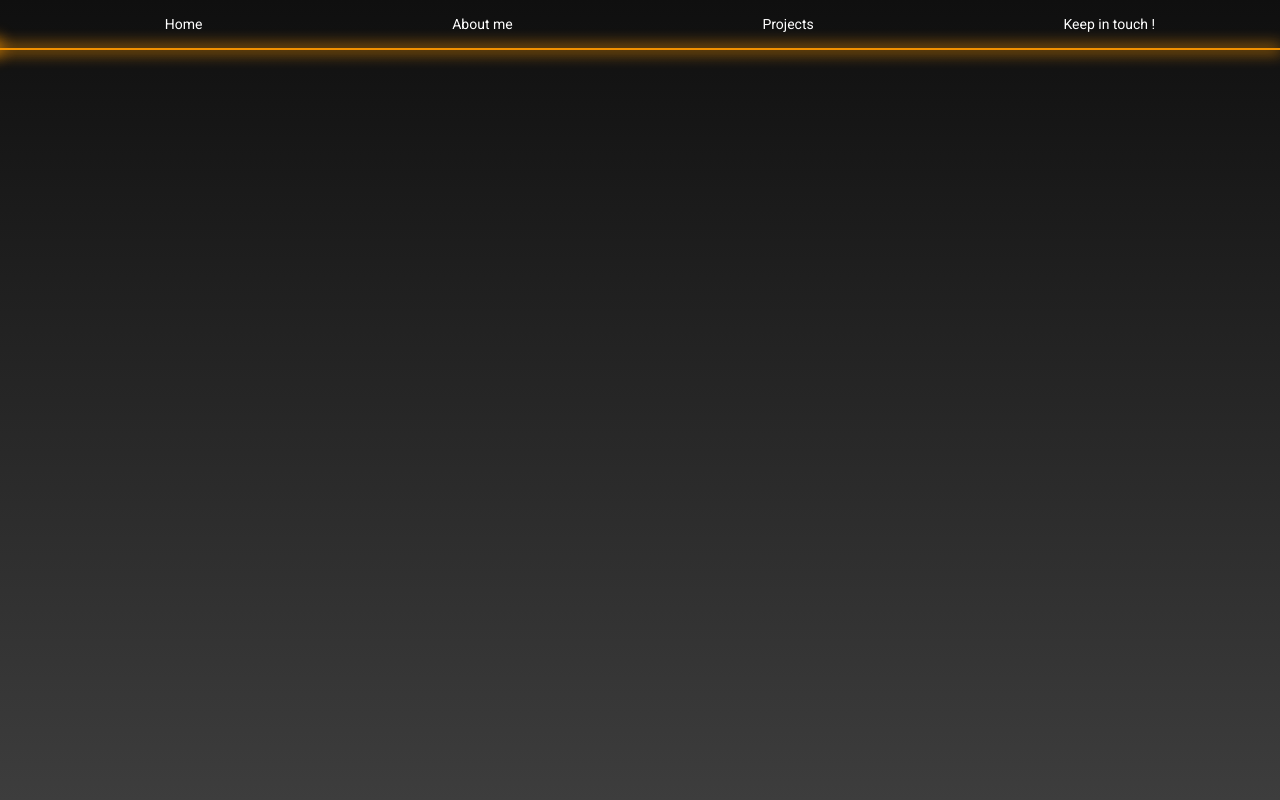
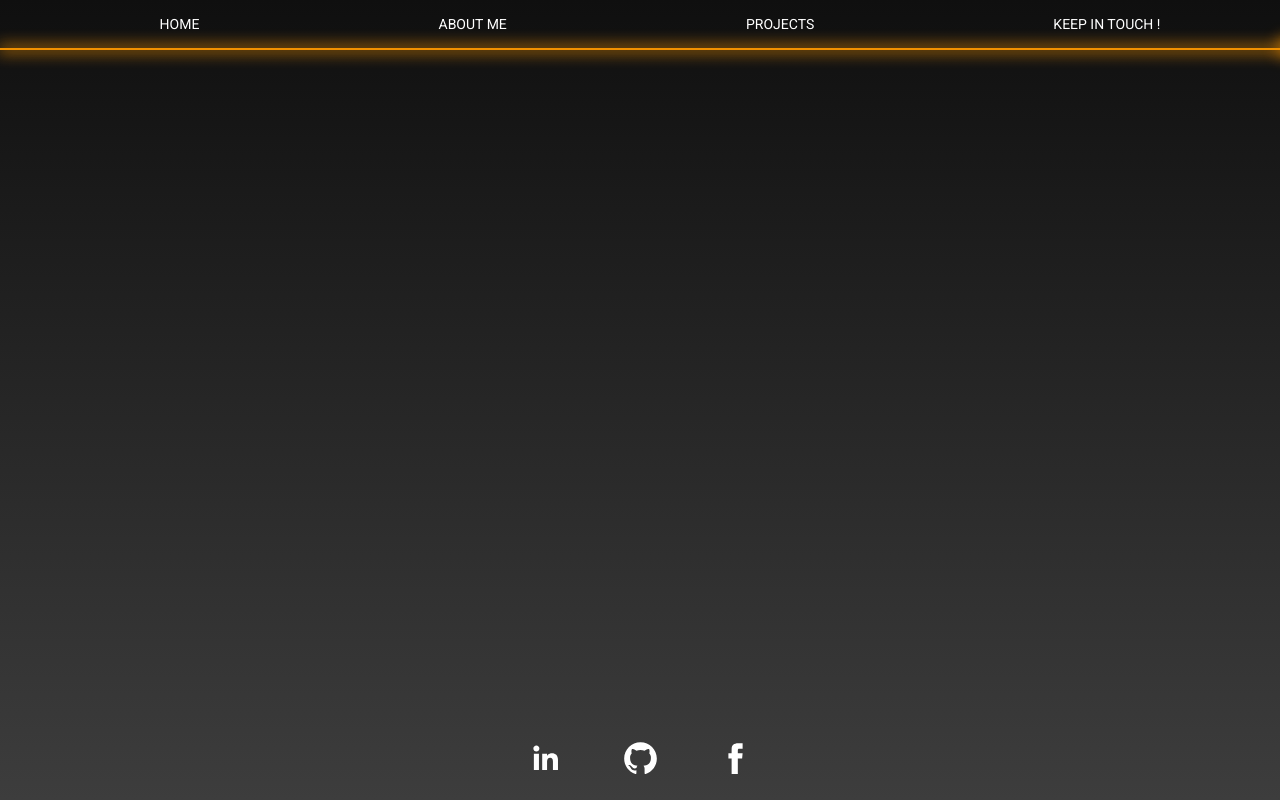
Before and after one commit to Rodrigocambraia14/personal-portfolio, an Angular app: page / in a window 1280 px wide. Built offline with nearby package versions, Linux system fonts and the light colour scheme.

Commit message:
criação do footer

```diff
--- a/src/app/app.component.html
+++ b/src/app/app.component.html
@@ -15,7 +15,7 @@
     </div>
 
     <div class="typewriter-4">
-      <h1  >Fun fact : I love Guinea pigs ! <img src="../assets/guinea-pig.png" alt="Guinea pig"     ></h1>
+      <h1  >Fun fact : I love Guinea pigs ! <img class="guinea-pig" src="../assets/guinea-pig.png" alt="Guinea pig" cdkDrag ></h1>
     </div>
   </div>
 
@@ -41,3 +41,6 @@
   </div>
 
 </div>
+
+
+<app-footer></app-footer>
--- a/src/app/app.component.scss
+++ b/src/app/app.component.scss
@@ -1,4 +1,3 @@
-
 .container {
     display: flex;
     flex-direction: row;
@@ -12,8 +11,6 @@
 
     }
 }
-
-
 
 .typewriter{
     margin-top: 80px;
@@ -89,6 +86,11 @@
             background: transparent;
         }
     }
+}
+
+.guinea-pig:hover {
+	cursor:  grab;
+	transform: scale(1.1);
 }
 
 
--- a/src/app/app.component.ts
+++ b/src/app/app.component.ts
@@ -32,6 +32,7 @@ export class AppComponent implements OnInit{
       return;
     }
 
+    setTimeout( () => {
       const a = document.createElement('a')
     a.href = url
     a.download = url.split('/').pop()
@@ -39,5 +40,7 @@ export class AppComponent implements OnInit{
     a.click()
     document.body.removeChild(a)
     this.downloaded = true;
+  }, 2900 );
+
   }
 }
--- a/src/app/app.module.ts
+++ b/src/app/app.module.ts
@@ -6,6 +6,7 @@ import { AppComponent } from './app.component';
 import { BrowserAnimationsModule } from '@angular/platform-browser/animations';
 import { HeaderComponent } from './layout/header/header.component';
 import { FooterComponent } from './layout/header/footer/footer.component';
+import {DragDropModule} from '@angular/cdk/drag-drop';
 
 @NgModule({
   declarations: [
@@ -16,6 +17,7 @@ import { FooterComponent } from './layout/header/footer/footer.component';
   imports: [
     BrowserModule,
     AppRoutingModule,
+    DragDropModule,
     BrowserAnimationsModule
   ],
   providers: [],
--- a/src/app/layout/header/footer/footer.component.html
+++ b/src/app/layout/header/footer/footer.component.html
@@ -0,0 +1,11 @@
+<div class="footer">
+    <ul>
+        <li><a href="https://www.linkedin.com/in/rodrigo-gonçalves-cambraia-soares-36b114203/" class="icon-17 linkedin" target="_blank" title="LinkedIn"><svg viewBox="0 0 512 512"><path  d="M186.4 142.4c0 19-15.3 34.5-34.2 34.5 -18.9 0-34.2-15.4-34.2-34.5 0-19 15.3-34.5 34.2-34.5C171.1 107.9 186.4 123.4 186.4 142.4zM181.4 201.3h-57.8V388.1h57.8V201.3zM273.8 201.3h-55.4V388.1h55.4c0 0 0-69.3 0-98 0-26.3 12.1-41.9 35.2-41.9 21.3 0 31.5 15 31.5 41.9 0 26.9 0 98 0 98h57.5c0 0 0-68.2 0-118.3 0-50-28.3-74.2-68-74.2 -39.6 0-56.3 30.9-56.3 30.9v-25.2H273.8z"/></svg><!--[if lt IE 9]><em>LinkedIn</em><![endif]--></a></li>
+
+
+        <li style="margin:0 50px;"><a href="github.com/rodrigocambraia14" target="_blank" class="icon-13 github" title="GitHub"><svg viewBox="0 0 512 512"><path  d="M256 70.7c-102.6 0-185.9 83.2-185.9 185.9 0 82.1 53.3 151.8 127.1 176.4 9.3 1.7 12.3-4 12.3-8.9V389.4c-51.7 11.3-62.5-21.9-62.5-21.9 -8.4-21.5-20.6-27.2-20.6-27.2 -16.9-11.5 1.3-11.3 1.3-11.3 18.7 1.3 28.5 19.2 28.5 19.2 16.6 28.4 43.5 20.2 54.1 15.4 1.7-12 6.5-20.2 11.8-24.9 -41.3-4.7-84.7-20.6-84.7-91.9 0-20.3 7.3-36.9 19.2-49.9 -1.9-4.7-8.3-23.6 1.8-49.2 0 0 15.6-5 51.1 19.1 14.8-4.1 30.7-6.2 46.5-6.3 15.8 0.1 31.7 2.1 46.6 6.3 35.5-24 51.1-19.1 51.1-19.1 10.1 25.6 3.8 44.5 1.8 49.2 11.9 13 19.1 29.6 19.1 49.9 0 71.4-43.5 87.1-84.9 91.7 6.7 5.8 12.8 17.1 12.8 34.4 0 24.9 0 44.9 0 51 0 4.9 3 10.7 12.4 8.9 73.8-24.6 127-94.3 127-176.4C441.9 153.9 358.6 70.7 256 70.7z"/></svg><!--[if lt IE 9]><em>GitHub</em><![endif]--></a></li>
+
+
+        <li><a href="https://www.facebook.com/rodrigo.cambraia.37/" target="_blank" class="icon-10 facebook" title="Facebook"><svg viewBox="0 0 512 512"><path   d="M211.9 197.4h-36.7v59.9h36.7V433.1h70.5V256.5h49.2l5.2-59.1h-54.4c0 0 0-22.1 0-33.7 0-13.9 2.8-19.5 16.3-19.5 10.9 0 38.2 0 38.2 0V82.9c0 0-40.2 0-48.8 0 -52.5 0-76.1 23.1-76.1 67.3C211.9 188.8 211.9 197.4 211.9 197.4z"/></svg><!--[if lt IE 9]><em>Facebook</em><![endif]--></a></li>
+    </ul>
+</div>
--- a/src/app/layout/header/footer/footer.component.scss
+++ b/src/app/layout/header/footer/footer.component.scss
@@ -0,0 +1,38 @@
+.footer{
+
+    position: fixed;
+    bottom: 0;
+    display: flex;
+    width: 100%;
+    justify-content: center;
+    align-items: center;
+    align-content: center;
+
+    ul {
+        list-style: none;
+        padding: 0;
+
+        li {
+            display: inline-block;
+
+            svg {
+                width: 45px;
+                transition: .2s;
+
+                path {
+                    fill: white;
+                }
+              }
+
+            svg:hover {
+                border-bottom: 1px solid #f19101;
+                transform: scale(1.2);
+
+                path {
+                    fill: #f19101;
+                }
+
+              }
+        }
+    }
+}
--- a/src/app/layout/header/footer/footer.component.ts
+++ b/src/app/layout/header/footer/footer.component.ts
@@ -1,7 +1,7 @@
 import { Component } from '@angular/core';
 
 @Component({
-  selector: 'footer',
+  selector: 'app-footer',
   templateUrl: './footer.component.html',
   styleUrls: ['./footer.component.scss']
 })
--- a/src/app/layout/header/header.component.html
+++ b/src/app/layout/header/header.component.html
@@ -1,9 +1,9 @@
 <div class="header">
     <ul>
-        <li>Home</li>
-        <li>About me</li>
-        <li>Projects</li>
-        <li>Keep in touch !</li>
+        <li>HOME</li>
+        <li>ABOUT ME</li>
+        <li>PROJECTS</li>
+        <li>KEEP IN TOUCH !</li>
     </ul>
     <div class="line">
         <div class="line-point"></div>
--- a/src/app/layout/header/header.component.scss
+++ b/src/app/layout/header/header.component.scss
@@ -11,12 +11,11 @@
             animation-fill-mode: forwards;
             color:white;
             opacity: 0;
-            transition:.3s ease-in-out;
+            transition: .2s;
 
         }
         li:hover{
             text-shadow: 2px 2px 8px #f19101;
-            transition:.3s ease-in-out;
             color: #f19101;
             cursor: pointer;
         }
@@ -60,6 +59,7 @@
     -moz-animation:    moves 5s;
     -o-animation:      moves 5s;
     animation:         moves 5s;
+    animation-fill-mode: forwards;
 }
 
 @keyframes increase {
--- a/src/index.html
+++ b/src/index.html
@@ -10,7 +10,7 @@
   <link href="https://fonts.googleapis.com/css2?family=Roboto:wght@300;400;500&display=swap" rel="stylesheet">
   <link href="https://fonts.googleapis.com/icon?family=Material+Icons" rel="stylesheet">
 </head>
-<body class="mat-typography" style="background-image: linear-gradient(to bottom, rgb(15, 15, 15) , rgb(61, 61, 61));">
+<body class="mat-typography" style="background-image: linear-gradient(to bottom, rgb(15, 15, 15) , rgb(61, 61, 61)); overflow-x: hidden;">
   <app-root></app-root>
 </body>
 </html>
```
Lines whose indentation alone changed are shown as unchanged.
